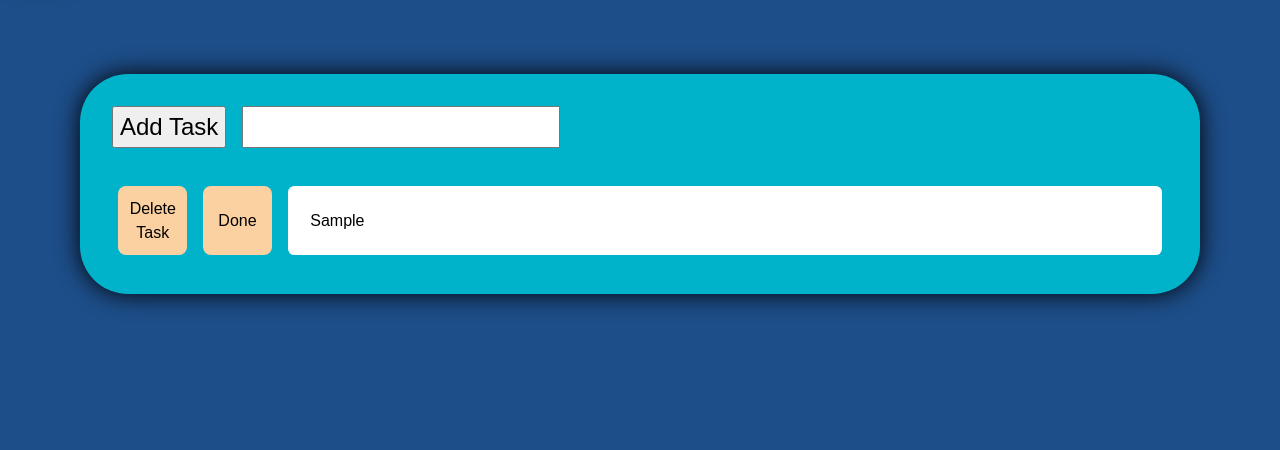
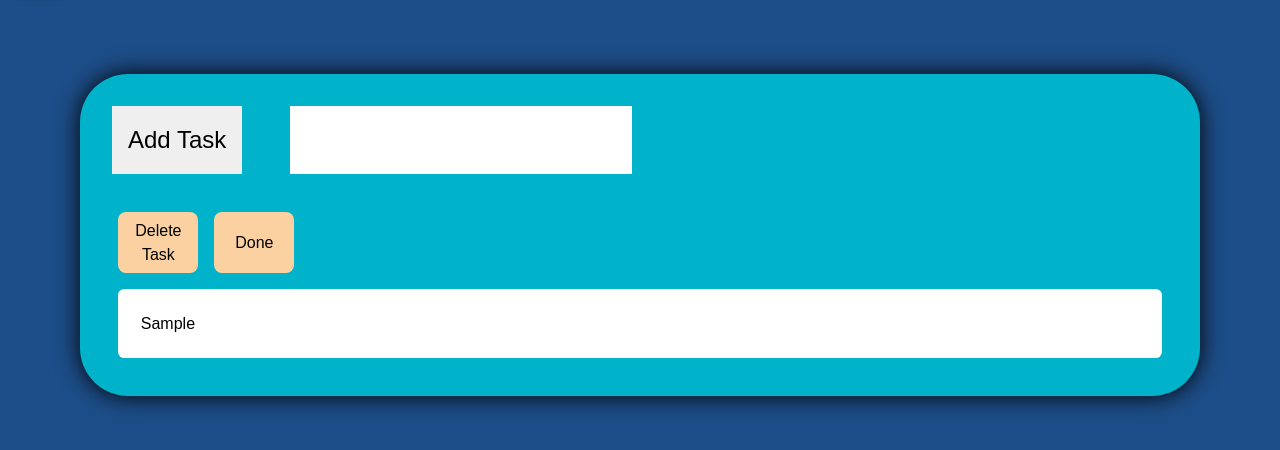
Before and after one commit to imd1005-web-development-winter-2023/assignment-03-SolarFlare66, a plain HTML site: page index.html in a window 1280 px wide. Both pictures are taken after typing "Sample" into the empty fields and a click on the input "Add Task". Shown: the part 94-544 px from the top of the page. Drawn offline with nearby package versions, Linux system fonts and the light colour scheme.

Commit message:
Update style.css

```diff
--- a/style.css
+++ b/style.css
@@ -1,4 +1,3 @@
-
 /*
 Core colours
   colour: #1d4e89;
@@ -7,6 +6,31 @@ Core colours
   colour: #fbd1a2;
   colour: #f79256;
   */
+/* In mobile mode we don't need flex, we only need flex when the screen size gets too large */
+.body {
+  display: block;
+}
+
+/* This makes our flex box items try to be their largest size */
+.form1  > * {
+    display: flex;
+    flex-direction: column;
+    padding: 1rem;
+    gap: 1rem;
+    border-width: 0rem;
+    font-size: 1.5rem;
+  }
+
+@media screen and (min-width: 650px) {
+  .form1 {
+    display: flex;
+    flex-direction: row;
+  }
+
+  .form1 > * + * {
+    margin-left: 2rem;
+  }
+}
 
 * {
   font-family:Arial, Helvetica, sans-serif;
@@ -23,8 +47,6 @@ Core colours
 
     width: 4rem;
     height: 4rem;
-
-
 }
 
 h1 {
@@ -36,6 +58,7 @@ h1 {
   PAGE / BODY
 */
 body {
+  min-width: 730px;
   font-family: Arial, Helvetica, sans-serif;
   color: #fbd1a2;
   background-color: #1d4e89;
@@ -89,7 +112,7 @@ body {
 .todolist1 * {
   display: flex;
   flex-direction: row;
-  flex-wrap: nowrap;
+  flex-wrap: wrap;
   border-width: 0rem;
 
   gap: 1rem;
@@ -101,6 +124,8 @@ body {
 .todolist1 div {
   display: flex;
   flex-direction: row;
+  flex-wrap: wrap;
+
   flex-grow: 1;
   align-items: center;
 
```
